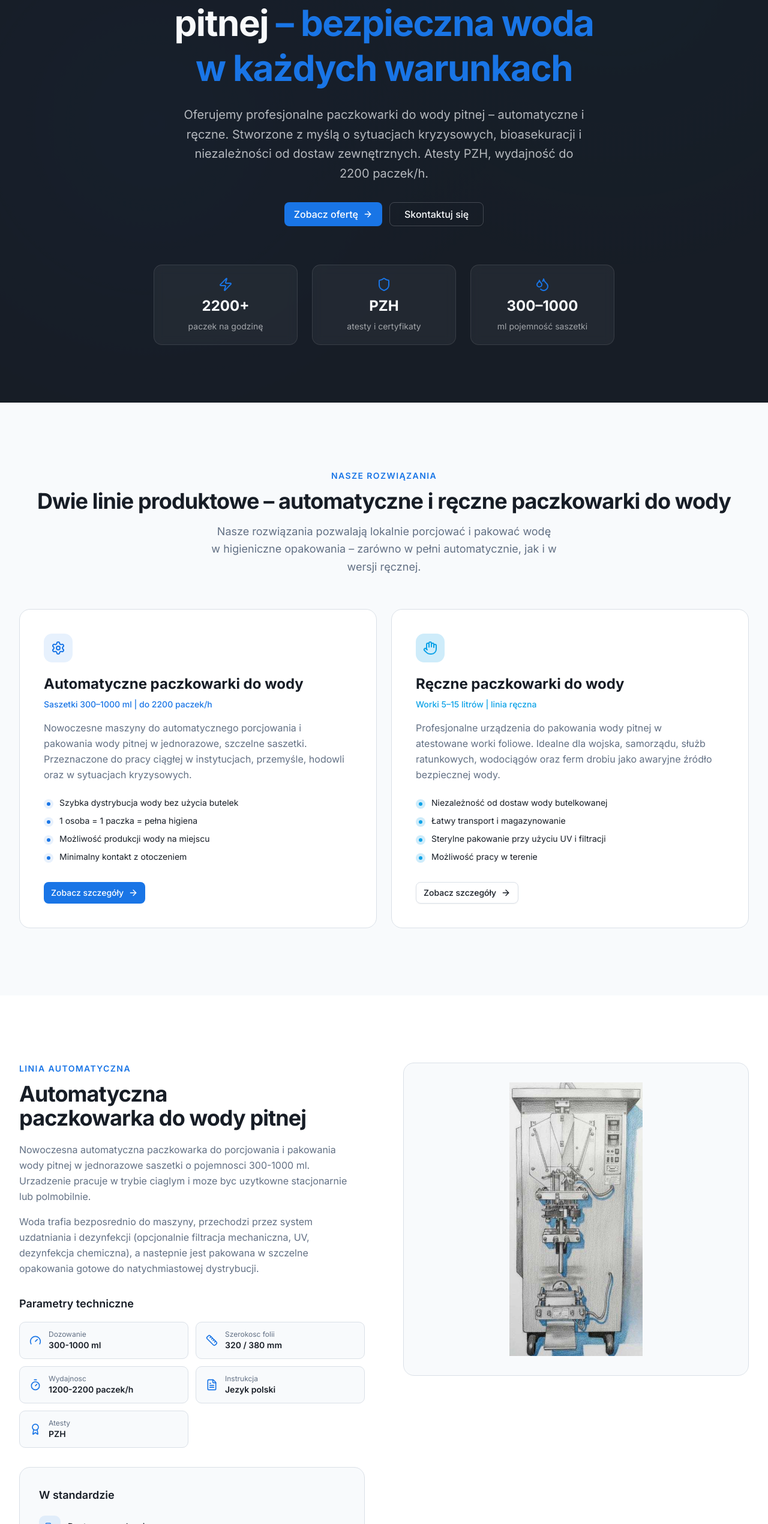
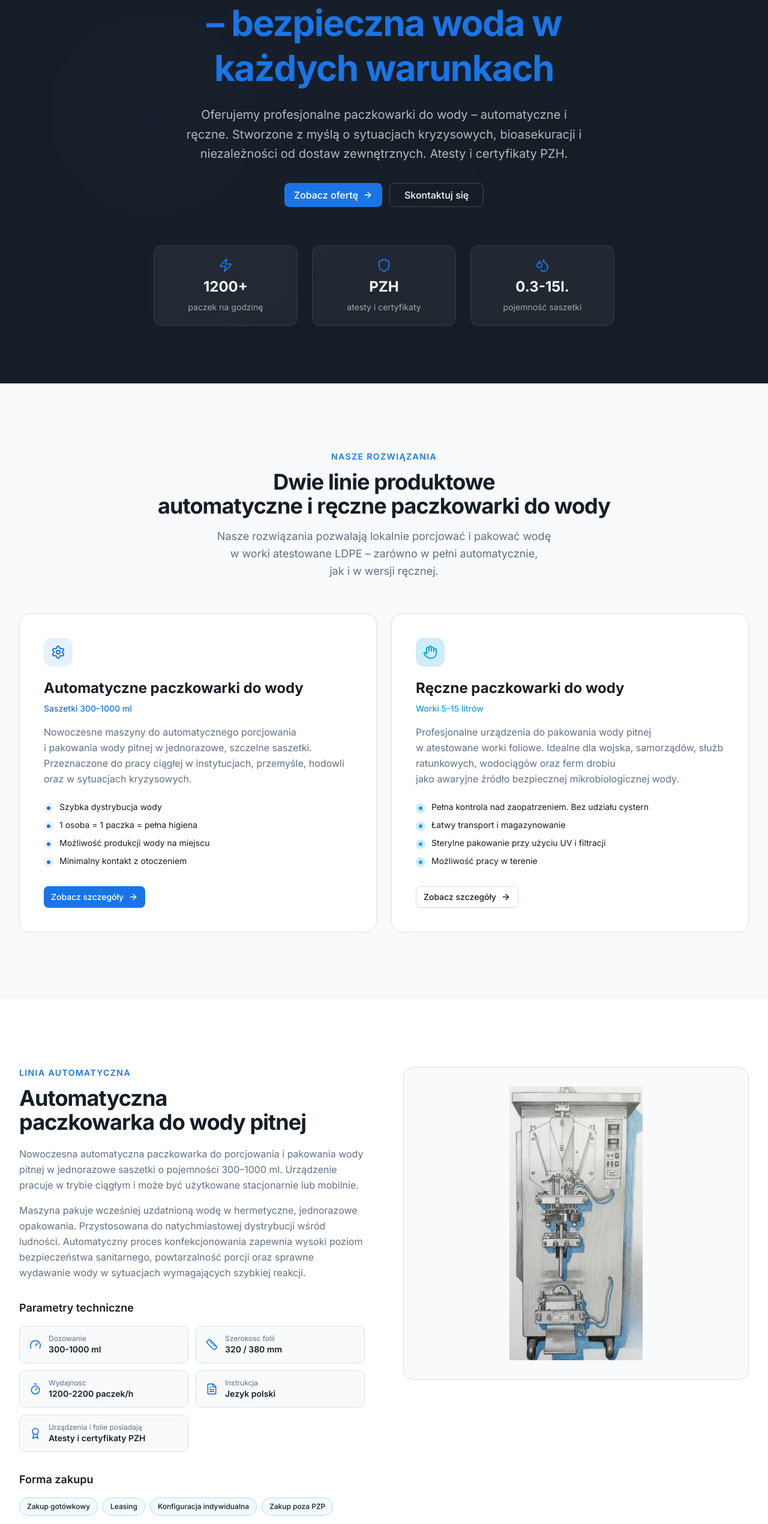
Before and after one commit to AoiTechDev/strona-michal, a Next.js app: page / in a window 1280 px wide. Shown: the part 260-2800 px from the top of the page at 60% size. Built offline with nearby package versions, Linux system fonts and the light colour scheme.

Commit message:
fix typos

```diff
--- a/src/components/hero.tsx
+++ b/src/components/hero.tsx
@@ -23,12 +23,12 @@ export function Hero() {
           </div>
 
           <h1 id="hero-heading" className="max-w-4xl text-balance text-4xl font-bold leading-tight tracking-tight text-background md:text-5xl lg:text-6xl">
-            Paczkowarki do wody pitnej{" "}
+            Paczkowarki do wody{" "}
             <span className="text-primary">– bezpieczna woda w każdych warunkach</span>
           </h1>
 
           <p className="mt-6 max-w-2xl text-pretty text-lg leading-relaxed text-background/70 md:text-xl">
-            Oferujemy profesjonalne paczkowarki do wody pitnej – automatyczne i ręczne. Stworzone z myślą o sytuacjach kryzysowych, bioasekuracji i niezależności od dostaw zewnętrznych. Atesty PZH, wydajność do 2200 paczek/h.
+            Oferujemy profesjonalne paczkowarki do wody – automatyczne i ręczne. Stworzone z myślą o sytuacjach kryzysowych, bioasekuracji i niezależności od dostaw zewnętrznych. Atesty i certyfikaty PZH.
           </p>
 
           <div className="mt-8 flex flex-col items-center gap-3 sm:flex-row">
@@ -47,7 +47,7 @@ export function Hero() {
           <div className="mt-16 grid w-full max-w-3xl grid-cols-1 gap-6 sm:grid-cols-3" role="list" aria-label="Kluczowe parametry">
             <div role="listitem" className="flex flex-col items-center gap-2 rounded-xl border border-background/10 bg-background/5 px-6 py-5 backdrop-blur-sm">
               <Zap className="h-6 w-6 text-primary" aria-hidden="true" />
-              <strong className="text-2xl font-bold text-background">2200+</strong>
+              <strong className="text-2xl font-bold text-background">1200+</strong>
               <span className="text-sm text-background/60">paczek na godzinę</span>
             </div>
             <div role="listitem" className="flex flex-col items-center gap-2 rounded-xl border border-background/10 bg-background/5 px-6 py-5 backdrop-blur-sm">
@@ -57,8 +57,8 @@ export function Hero() {
             </div>
             <div role="listitem" className="flex flex-col items-center gap-2 rounded-xl border border-background/10 bg-background/5 px-6 py-5 backdrop-blur-sm">
               <Droplets className="h-6 w-6 text-primary" aria-hidden="true" />
-              <strong className="text-2xl font-bold text-background">300–1000</strong>
-              <span className="text-sm text-background/60">ml pojemność saszetki</span>
+              <strong className="text-2xl font-bold text-background">0.3-15l.</strong>
+              <span className="text-sm text-background/60">pojemność saszetki</span>
             </div>
           </div>
         </div>
--- a/src/components/product-cards.tsx
+++ b/src/components/product-cards.tsx
@@ -10,11 +10,11 @@ export function ProductCards() {
             Nasze rozwiązania
           </p>
           <h2 id="produkty-heading" className="mt-3 text-balance text-3xl font-bold tracking-tight text-foreground md:text-4xl">
-            Dwie linie produktowe – automatyczne i ręczne paczkowarki do wody
+            Dwie linie produktowe<br/> automatyczne i ręczne paczkowarki do wody
           </h2>
           <p className="mx-auto mt-4 max-w-2xl text-pretty text-lg leading-relaxed text-muted-foreground">
-            Nasze rozwiązania pozwalają lokalnie porcjować i pakować wodę w higieniczne opakowania
-            – zarówno w pełni automatycznie, jak i w wersji ręcznej.
+            Nasze rozwiązania pozwalają lokalnie porcjować i pakować wodę <br/> w worki atestowane LDPE
+            – zarówno w pełni automatycznie, <br/> jak i w wersji ręcznej.
           </p>
         </header>
 
@@ -28,14 +28,14 @@ export function ProductCards() {
                 Automatyczne paczkowarki do wody
               </h3>
               <p className="mt-2 text-sm font-medium text-primary">
-                Saszetki 300–1000 ml | do 2200 paczek/h
+                Saszetki 300–1000 ml
               </p>
               <p className="mt-4 flex-1 text-pretty leading-relaxed text-muted-foreground">
-                Nowoczesne maszyny do automatycznego porcjowania i pakowania wody pitnej w jednorazowe, szczelne saszetki. Przeznaczone do pracy ciągłej w instytucjach, przemyśle, hodowli oraz w sytuacjach kryzysowych.
+                Nowoczesne maszyny do automatycznego porcjowania <br/>i pakowania wody pitnej w jednorazowe, szczelne saszetki. Przeznaczone do pracy ciągłej w instytucjach, przemyśle, hodowli oraz w sytuacjach kryzysowych.
               </p>
               <ul className="mt-6 flex flex-col gap-2.5">
                 {[
-                  "Szybka dystrybucja wody bez użycia butelek",
+                  "Szybka dystrybucja wody",
                   "1 osoba = 1 paczka = pełna higiena",
                   "Możliwość produkcji wody na miejscu",
                   "Minimalny kontakt z otoczeniem",
@@ -68,14 +68,14 @@ export function ProductCards() {
                 Ręczne paczkowarki do wody
               </h3>
               <p className="mt-2 text-sm font-medium text-accent">
-                Worki 5–15 litrów | linia ręczna
+                Worki 5–15 litrów
               </p>
               <p className="mt-4 flex-1 text-pretty leading-relaxed text-muted-foreground">
-                Profesjonalne urządzenia do pakowania wody pitnej w atestowane worki foliowe. Idealne dla wojska, samorządu, służb ratunkowych, wodociągów oraz ferm drobiu jako awaryjne źródło bezpiecznej wody.
+                Profesjonalne urządzenia do pakowania wody pitnej <br/> w atestowane worki foliowe. Idealne dla wojska, samorządów, służb ratunkowych, wodociągów oraz ferm drobiu <br/> jako awaryjne źródło bezpiecznej mikrobiologicznej wody.
               </p>
               <ul className="mt-6 flex flex-col gap-2.5">
                 {[
-                  "Niezależność od dostaw wody butelkowanej",
+                  "Pełna kontrola nad zaopatrzeniem. Bez udziału cystern",
                   "Łatwy transport i magazynowanie",
                   "Sterylne pakowanie przy użyciu UV i filtracji",
                   "Możliwość pracy w terenie",
--- a/src/components/product-details.tsx
+++ b/src/components/product-details.tsx
@@ -30,10 +30,10 @@ export function AutomaticDetail() {
               Automatyczna paczkowarka do wody pitnej
             </h2>
             <p className="mt-5 text-pretty leading-relaxed text-muted-foreground">
-              Nowoczesna automatyczna paczkowarka do porcjowania i pakowania wody pitnej w jednorazowe saszetki o pojemnosci 300-1000 ml. Urzadzenie pracuje w trybie ciaglym i moze byc uzytkowne stacjonarnie lub polmobilnie.
+              Nowoczesna automatyczna paczkowarka do porcjowania i pakowania wody pitnej w jednorazowe saszetki o pojemności 300–1000 ml. Urządzenie pracuje w trybie ciągłym i może być użytkowane stacjonarnie lub mobilnie.
             </p>
             <p className="mt-4 text-pretty leading-relaxed text-muted-foreground">
-              Woda trafia bezposrednio do maszyny, przechodzi przez system uzdatniania i dezynfekcji (opcjonalnie filtracja mechaniczna, UV, dezynfekcja chemiczna), a nastepnie jest pakowana w szczelne opakowania gotowe do natychmiastowej dystrybucji.
+              Maszyna pakuje wcześniej uzdatnioną wodę w hermetyczne, jednorazowe opakowania. Przystosowana do natychmiastowej dystrybucji wśród ludności. Automatyczny proces konfekcjonowania zapewnia wysoki poziom bezpieczeństwa sanitarnego, powtarzalność porcji oraz sprawne wydawanie wody w sytuacjach wymagających szybkiej reakcji.
             </p>
 
             {/* Technical params */}
@@ -45,7 +45,7 @@ export function AutomaticDetail() {
                   { icon: Ruler, label: "Szerokosc folii", value: "320 / 380 mm" },
                   { icon: Timer, label: "Wydajnosc", value: "1200-2200 paczek/h" },
                   { icon: FileText, label: "Instrukcja", value: "Jezyk polski" },
-                  { icon: Award, label: "Atesty", value: "PZH" },
+                  { icon: Award, label: "Urządzenia i folie posiadają", value: "Atesty i certyfikaty PZH" },
                 ].map((param) => (
                   <div
                     key={param.label}
@@ -60,14 +60,33 @@ export function AutomaticDetail() {
                 ))}
               </div>
             </div>
+            <div className="mt-8">
+              <h3 className="text-lg font-semibold text-foreground">Forma zakupu</h3>
+              <div className="mt-4 flex flex-wrap gap-2">
+                {[
+                  "Zakup gotówkowy",
+                  "Leasing",
+                  "Konfiguracja indywidualna",
+                  "Zakup poza PZP ",
+                ].map((option) => (
+                  <span
+                    key={option}
+                    className="rounded-full border border-accent/30 bg-accent/5 px-3 py-1.5 text-xs font-medium text-foreground"
+                  >
+                    {option}
+                  </span>
+                ))}
+              </div>
+            </div>
+
 
             {/* Included + Applications – below text on left */}
             <div className="mt-8 flex flex-col gap-6">
               <div className="rounded-2xl border border-border bg-background p-8">
-                <h3 className="text-lg font-semibold text-foreground">W standardzie</h3>
+                <h3 className="text-lg font-semibold text-foreground">Zapewniamy w cenie</h3>
                 <div className="mt-5 flex flex-col gap-4">
                   {[
-                    { icon: Truck, text: "Dostawa urzadzenia" },
+                    { icon: Truck, text: "Dostawę urzadzenia" },
                     { icon: GraduationCap, text: "Szkolenie z obslugi" },
                     { icon: Headphones, text: "Wsparcie przy pierwszym uruchomieniu" },
                   ].map((item) => (
@@ -80,6 +99,7 @@ export function AutomaticDetail() {
                   ))}
                 </div>
               </div>
+
 
               <div className="rounded-2xl border border-border bg-background p-8">
                 <h3 className="text-lg font-semibold text-foreground">Zastosowanie</h3>
@@ -137,21 +157,21 @@ export function ManualDetail() {
               Ręczna paczkowarka do wody w worki
             </h2>
             <p className="mt-5 text-pretty leading-relaxed text-muted-foreground">
-              Urzadzenie klasy premium do pakowania wody pitnej w atestowane worki foliowe. Zaprojektowane z mysla o pracy w warunkach kryzysowych, terenowych oraz jako rezerwowe zrodlo wody dla instytucji i gospodarstw.
+              Urządzenie klasy premium do pakowania wody pitnej w atestowane worki foliowe. Zaprojektowane z myślą o pracy w warunkach kryzysowych, terenowych oraz jako rezerwowe źródło wody dla instytucji i gospodarstw.
             </p>
             <p className="mt-4 text-pretty leading-relaxed text-muted-foreground">
-              System wymaga doprowadzenia wody uzdatnionej i zdatnej do spozycia, a dzieki zaawansowanej dezynfekcji zapewnia pelne bezpieczenstwo mikrobiologiczne.
+              Zastosowane procedury dezynfekcji podczas konfekcjonowania gwarantują zachowanie wysokich standardów bezpieczeństwa mikrobiologicznego gotowych opakowań.
             </p>
 
             {/* Benefits */}
             <div className="mt-8">
-              <h3 className="text-lg font-semibold text-foreground">Korzysci</h3>
+              <h3 className="text-lg font-semibold text-foreground">Korzyści</h3>
               <ul className="mt-4 flex flex-col gap-3">
                 {[
                   "Szybkie uruchomienie produkcji wody",
-                  "Redukcja kosztow transportu i magazynowania",
-                  "Spelnienie wymogow sanitarnych i audytow",
-                  "Wysoka trwalosc i niskie koszty eksploatacji",
+                  "Redukcja kosztów transportu i magazynowania",
+                  "Spełnienie wymogów sanitarnych",
+                  "Wysoka trwałość i niskie koszty eksploatacji",
                 ].map((benefit) => (
                   <li key={benefit} className="flex items-center gap-3 text-sm text-foreground">
                     <div className="flex h-6 w-6 items-center justify-center rounded-full bg-accent/10">
@@ -168,10 +188,10 @@ export function ManualDetail() {
               <h3 className="text-lg font-semibold text-foreground">Forma zakupu</h3>
               <div className="mt-4 flex flex-wrap gap-2">
                 {[
-                  "Zakup gotowkowy",
+                  "Zakup gotówkowy",
                   "Leasing",
                   "Konfiguracja indywidualna",
-                  "Zakup poza PZP (sytuacje kryzysowe)",
+                  "Zakup poza PZP ",
                 ].map((option) => (
                   <span
                     key={option}
@@ -189,11 +209,11 @@ export function ManualDetail() {
                 <h3 className="text-lg font-semibold text-card-foreground">Dedykowane dla</h3>
                 <div className="mt-5 flex flex-wrap gap-2">
                   {[
-                    "Przedsiebiorstw wodociagowych",
-                    "Jednostek samorzadu terytorialnego",
-                    "Wojska i sluzb ratunkowych",
+                    "Przedsiębiorstw wodociągowych",
+                    "Jednostek samorządu terytorialnego",
+                    "Wojska i służb ratunkowych",
                     "Organizacji humanitarnych",
-                    "Ferm drobiu i zakladow produkcyjnych",
+                    "Ferm drobiu i zakładów produkcyjnych",
                   ].map((app) => (
                     <span
                       key={app}
@@ -210,12 +230,11 @@ export function ManualDetail() {
                 <h3 className="text-lg font-semibold text-card-foreground">Kluczowe cechy</h3>
                 <div className="mt-5 grid grid-cols-1 gap-3 sm:grid-cols-2">
                   {[
-                    { icon: Droplets, text: "Worki 5-15 litrow" },
+                    { icon: Droplets, text: "Worki 5-15 litrów" },
                     { icon: ShieldCheck, text: "Certyfikowana stal nierdzewna" },
                     { icon: FlaskConical, text: "Filtr mechaniczny, lampa UV, chlorator" },
-                    { icon: Sun, text: "Komory UV do dezynfekcji workow" },
+                    { icon: Sun, text: "Komory UV do dezynfekcji worków" },
                     { icon: Printer, text: "Drukarka etykiet" },
-                    { icon: Sun, text: "Magazyn workow z lampa UV" },
                   ].map((feature) => (
                     <div key={feature.text} className="flex items-center gap-3">
                       <div className="flex h-9 w-9 shrink-0 items-center justify-center rounded-lg bg-accent/10">
--- a/src/components/why-us.tsx
+++ b/src/components/why-us.tsx
@@ -40,7 +40,7 @@ export function WhyUs() {
               Zaufanie zbudowane na jakości
             </h2>
             <p className="mt-5 text-pretty text-lg leading-relaxed text-muted-foreground">
-              Wybierając nasze rozwiązania, zyskujesz partnera z doświadczeniem, pełnym wsparciem technicznym i gwarancją najwyższej jakości. Każde urządzenie jest testowane i przygotowywane do pracy w najtrudniejszych warunkach.
+              Wybierając nasze rozwiązania, zyskujesz partnera <br/> z doświadczeniem, pełnym wsparciem technicznym i gwarancją najwyższej jakości. Każde urządzenie jest testowane <br/> i przygotowywane do pracy w najtrudniejszych warunkach.
             </p>
           </div>
 
```
Also changed, not shown: src/components/applications.tsx (+8 -8 lines).
